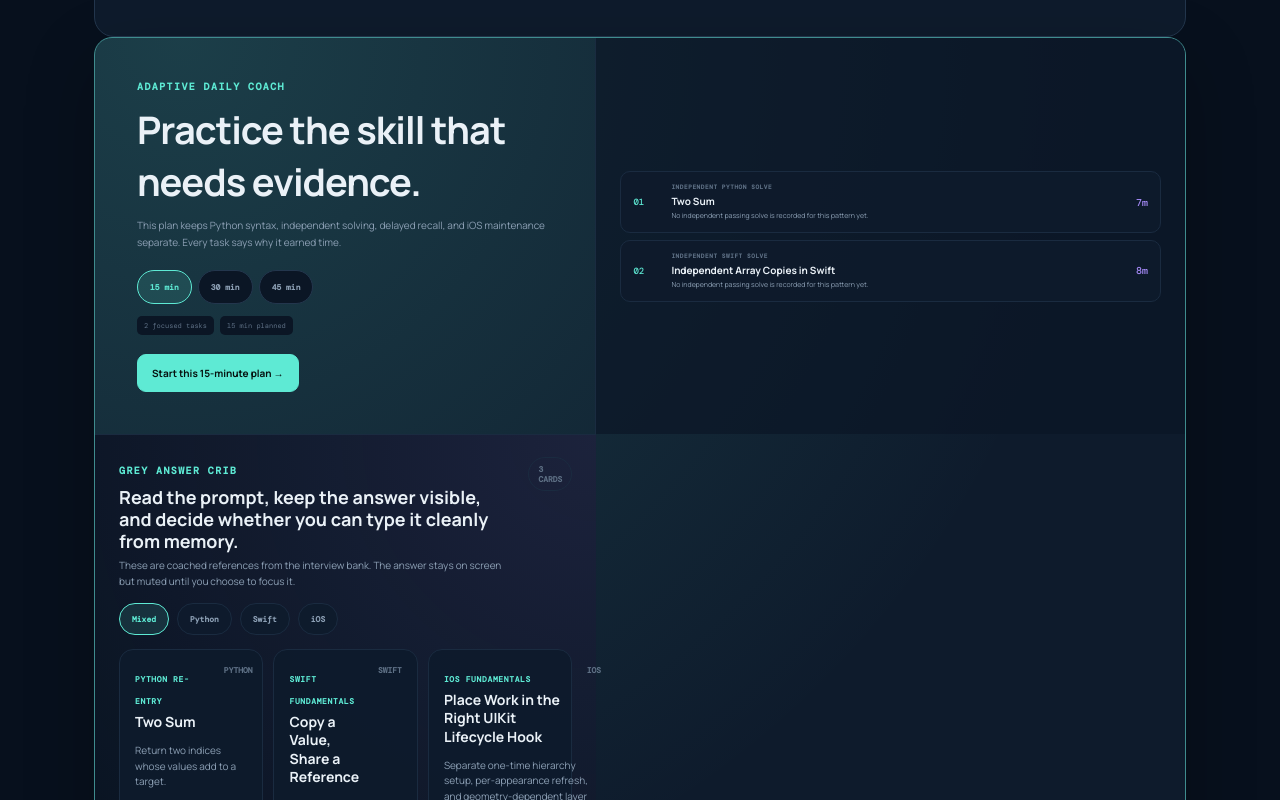
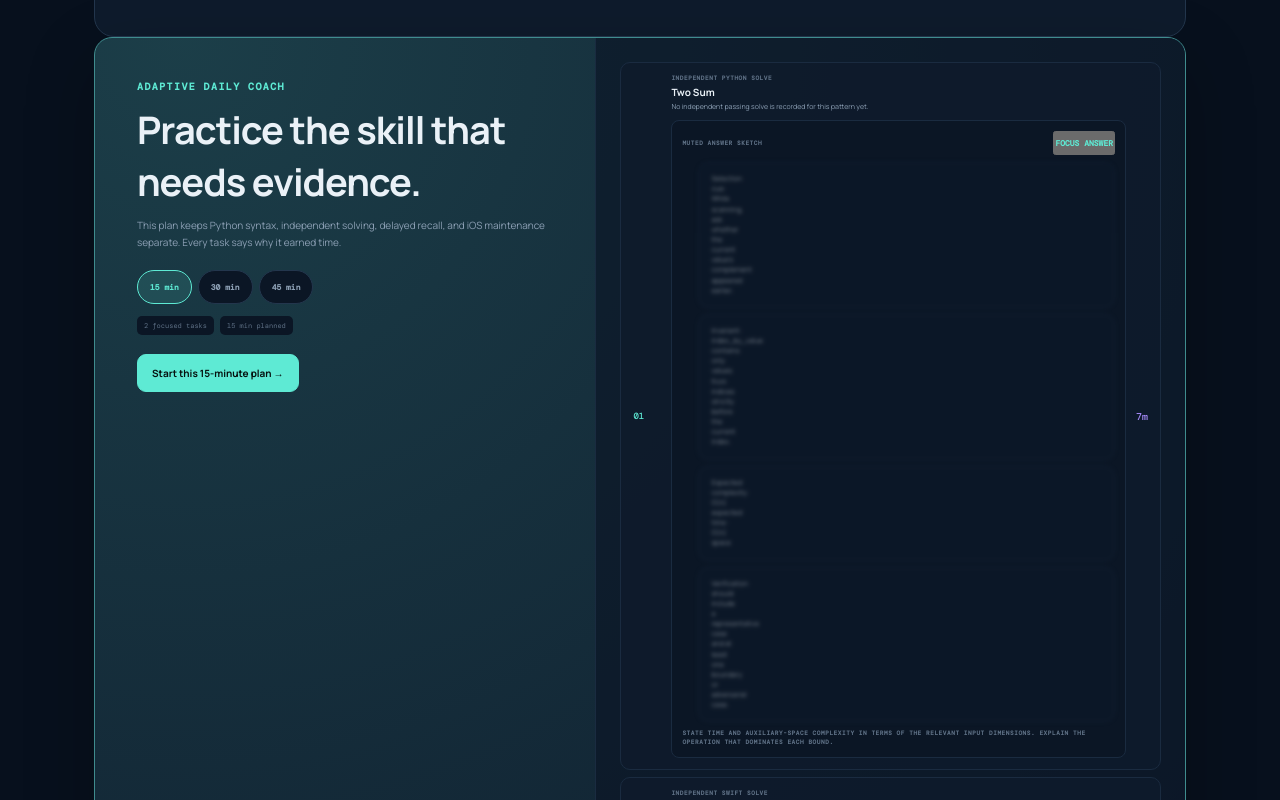
Before and after one commit to KevinChen435/swift-ghost, a Next.js app: page / in a window 1280 px wide. Shown: the part 1800-2600 px from the top of the page. Built offline with nearby package versions, Linux system fonts and the light colour scheme; no server answers; a web font is replaced by a local one.

Commit message:
Add muted answer sketches to daily plan

```diff
--- a/app/components/DailyCoach.tsx
+++ b/app/components/DailyCoach.tsx
@@ -60,6 +60,11 @@ function coachCribLaneLabel(lane: CoachCribLane) {
   if (lane === "python") return "Python";
   if (lane === "swift") return "Swift";
   return "iOS";
+}
+
+function coachPlanLane(item: PracticeItem): CoachCribLane {
+  if (item.track === "ios") return "ios";
+  return item.language === "swift" ? "swift" : "python";
 }
 
 function coachCribActionLabel(item: PracticeItem) {
@@ -202,6 +207,9 @@ export function DailyCoach({
   const [focusedCribAnswers, setFocusedCribAnswers] = useState<
     Record<string, boolean>
   >({});
+  const [focusedPlanAnswers, setFocusedPlanAnswers] = useState<
+    Record<string, boolean>
+  >({});
   const [cribLane, setCribLane] = useState<CoachCribLane | "all">("all");
   const visibleCribCards =
     cribLane === "all"
@@ -274,6 +282,22 @@ export function DailyCoach({
           const item = items.find(
             (candidate) => candidate.itemId === entry.itemId,
           );
+          if (!item) {
+            return (
+              <li key={`${entry.itemId}:${entry.practiceKind}:${index}`}>
+                <span>{String(index + 1).padStart(2, "0")}</span>
+                <div>
+                  <small>Unavailable</small>
+                  <strong>Item removed from the current catalog</strong>
+                  <p>{entry.rationale ?? "This task can no longer be opened."}</p>
+                </div>
+                <b>{entry.estimatedMinutes ?? 5}m</b>
+              </li>
+            );
+          }
+          const planCard = buildCoachCribCard(item, coachPlanLane(item));
+          const answerKey = `${entry.itemId}:${entry.practiceKind}:${index}`;
+          const answerFocused = focusedPlanAnswers[answerKey] ?? false;
           return (
             <li key={`${entry.itemId}:${entry.practiceKind}:${index}`}>
               <span>{String(index + 1).padStart(2, "0")}</span>
@@ -281,6 +305,32 @@ export function DailyCoach({
                 <small>{taskLabel(item, entry)}</small>
                 <strong>{item?.title ?? "Unavailable item"}</strong>
                 <p>{entry.rationale ?? "Selected for balanced retrieval."}</p>
+                <div
+                  className={`coach-plan-answer${answerFocused ? " is-focused" : " is-muted"}`}
+                >
+                  <div className="coach-plan-answer-head">
+                    <small>Muted answer sketch</small>
+                    <button
+                      type="button"
+                      className="text-button"
+                      aria-pressed={answerFocused}
+                      onClick={() =>
+                        setFocusedPlanAnswers((current) => ({
+                          ...current,
+                          [answerKey]: !current[answerKey],
+                        }))
+                      }
+                    >
+                      {answerFocused ? "Soft blur" : "Focus answer"}
+                    </button>
+                  </div>
+                  <ul>
+                    {planCard.answerLines.map((line) => (
+                      <li key={line}>{line}</li>
+                    ))}
+                  </ul>
+                  <small>{planCard.note}</small>
+                </div>
               </div>
               <b>{entry.estimatedMinutes ?? item?.estimatedMinutes ?? 5}m</b>
             </li>
```
Also changed, not shown: app/globals.css, 1 other file (tests, documents, lock files or other folders).
